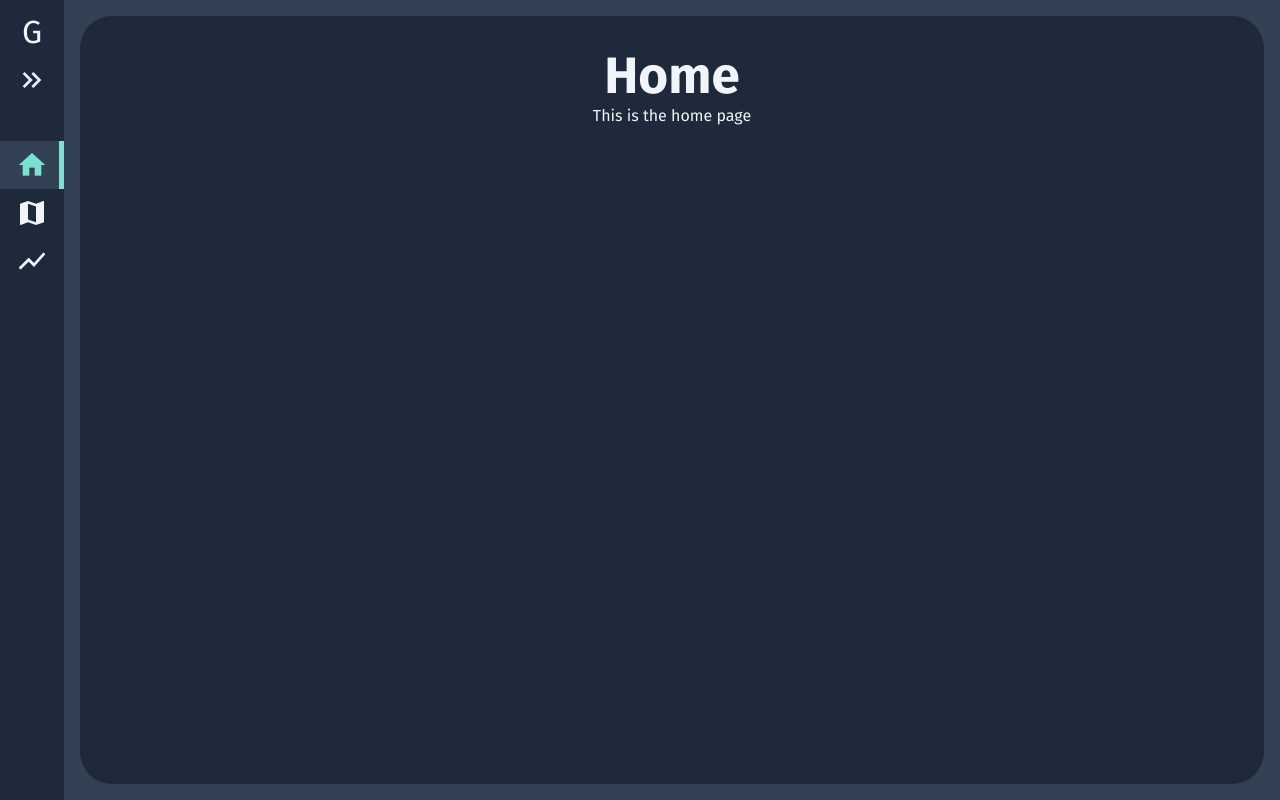
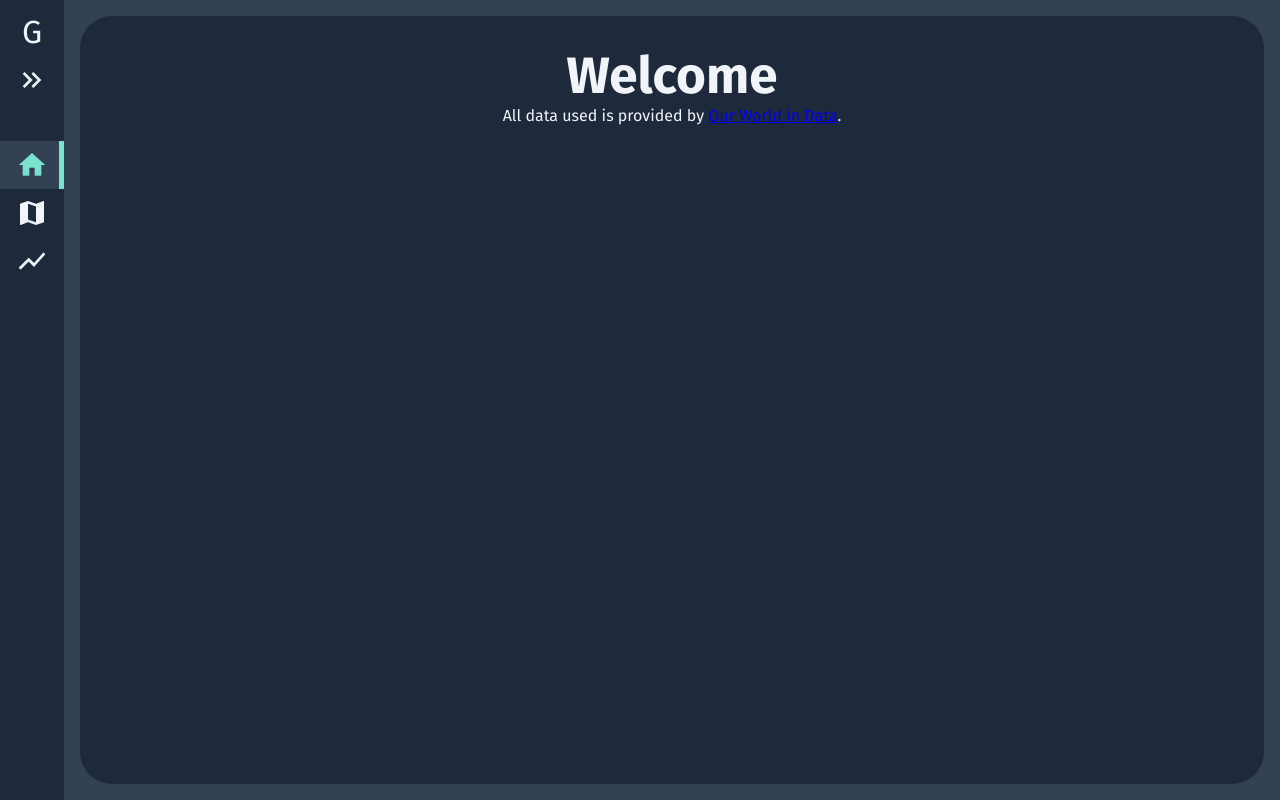
Before and after one commit to SimonDaraf/WT2, a Vue app: page / in a window 1280 px wide. Built offline with nearby package versions, Linux system fonts and the light colour scheme; a web font is replaced by a local one.

Commit message:
Update home view

```diff
--- a/src/views/Home.vue
+++ b/src/views/Home.vue
@@ -1,6 +1,6 @@
 <template>
   <main class="home-page">
-    <h1>Home</h1>
-    <p>This is the home page</p>
+    <h1>Welcome</h1>
+    <p>All data used is provided by <a href="https://ourworldindata.org/" target="_blank">Our World in Data</a>.</p>
   </main>
 </template>
```
